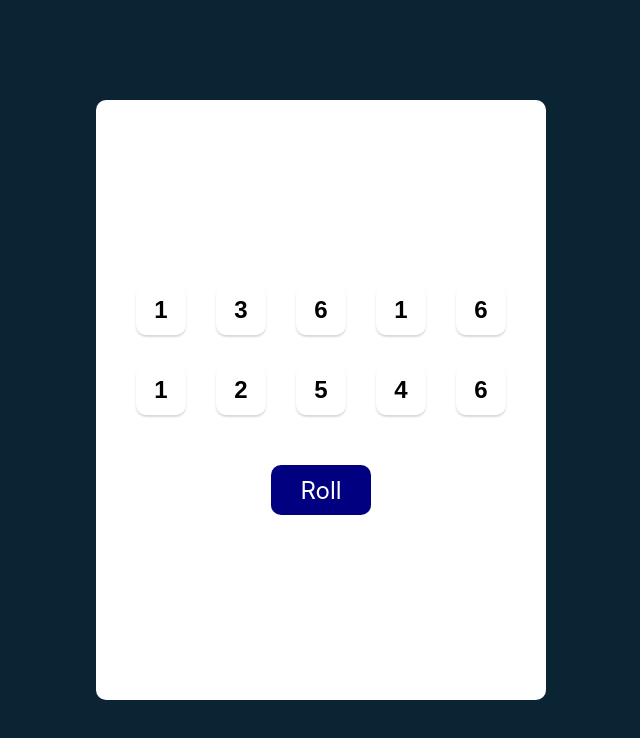
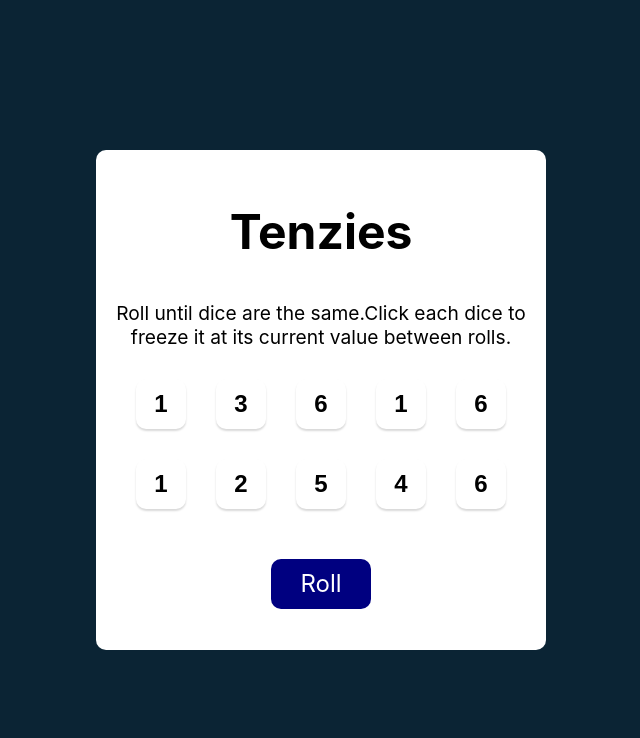
Before and after one commit to dev-ankit-mishra/TenziesGame, a React (Vite) app in the folder tenzies-game/: page / in a window 1280 px wide. Shown: the top 738 px of the page, without its empty margins (319-959 px from the left). Built offline with nearby package versions, Linux system fonts and the light colour scheme.

Commit message:
Added a New Game option

```diff
--- a/tenzies-game/src/App.jsx
+++ b/tenzies-game/src/App.jsx
@@ -5,6 +5,8 @@ function App() {
 
   const [dice, setDice] = useState(()=>generateDice())
 
+  const gameWon = dice.every((die)=>die.isHeld)
+                        && dice.every((die)=>die.value===dice[0].value)
   function generateDice() {
       return new Array(10)
                             .fill(0)
@@ -16,10 +18,15 @@ function App() {
   }
 
   function rollDice(){
+        if(!gameWon){
+            setDice(oldDice=>oldDice.map((prev)=>
+                prev.isHeld ? prev : {...prev,value : Math.ceil(Math.random()*6)}
+            ))
+        }
+        else{
+            setDice(generateDice())
+        }
 
-      setDice(oldDice=>oldDice.map((prev)=>
-          prev.isHeld ? prev : {...prev,value : Math.ceil(Math.random()*6)}
-      ))
   }
 
   function hold(id){
@@ -37,10 +44,12 @@ function App() {
   ))
   return(
       <main className="app">
+          <h1 className="heading">Tenzies</h1>
+          <p className="para">Roll until dice are the same.Click each dice to freeze it at its current value between rolls.</p>
           <div className="container">
               {diceButtons}
           </div>
-          <button onClick={rollDice} className="rollButton">Roll</button>
+          <button onClick={rollDice} className="rollButton">{gameWon ?"New Game" :"Roll"}</button>
       </main>
   )
 }
--- a/tenzies-game/src/index.css
+++ b/tenzies-game/src/index.css
@@ -14,7 +14,7 @@ body {
 }
 
 .app{
-  height: 600px;
+  height: 500px;
   width: 450px;
   background-color: white;
   border-radius: 10px;
@@ -45,7 +45,8 @@ body {
 }
 
 .rollButton {
-  width: 100px;
+  min-width: 100px;
+  width: fit-content;
   height: 50px;
   padding: 10px;
   border-radius: 10px;
@@ -57,3 +58,20 @@ body {
   font-family: Inter, Arial, Helvetica, sans-serif;
   cursor: pointer;
 }
+
+.heading{
+  font-family: Inter, Arial, Helvetica, sans-serif;
+  margin: 10px;
+  text-align: center;
+  font-size: 3rem;
+  font-weight: bold;
+}
+
+.para{
+  font-family: Inter, Arial, Helvetica, sans-serif;
+  margin: 20px 10px;
+
+  text-align: center;
+  font-size: 1.2rem;
+  padding: 10px;
+}
```
